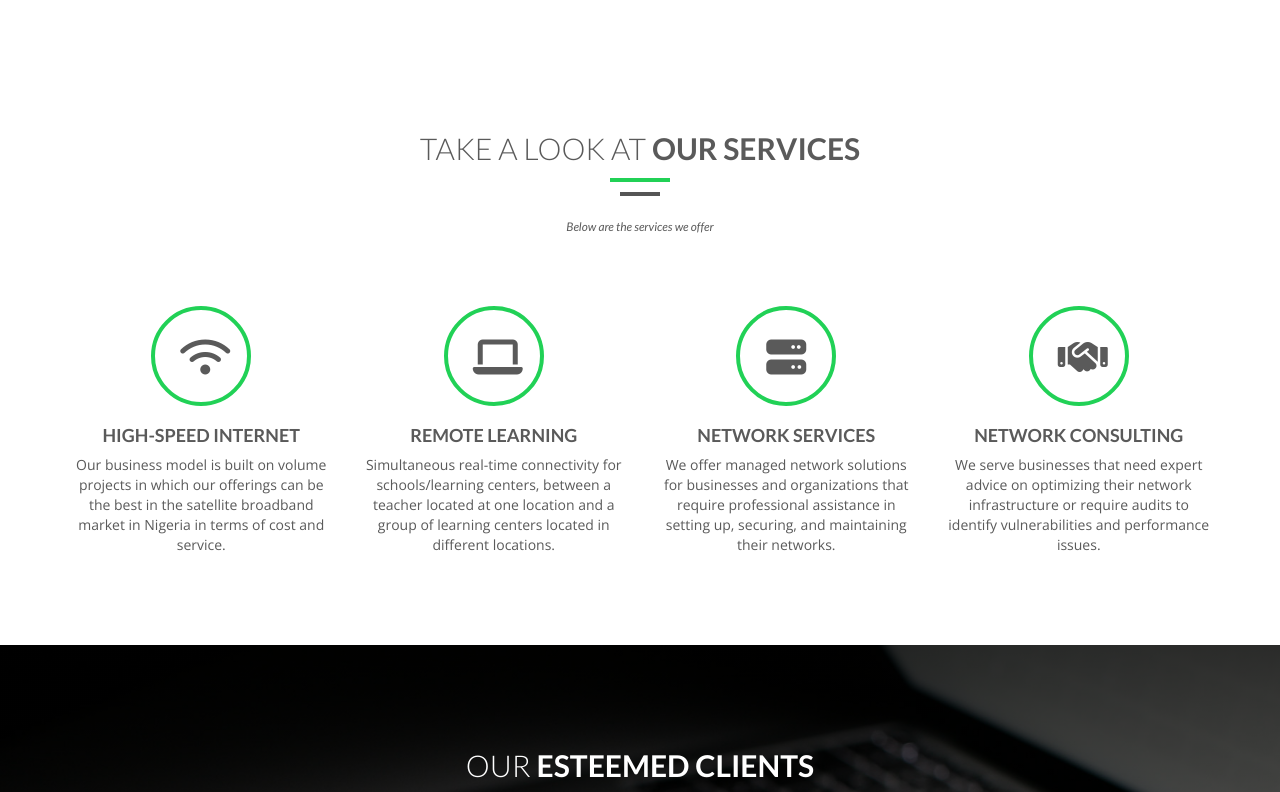
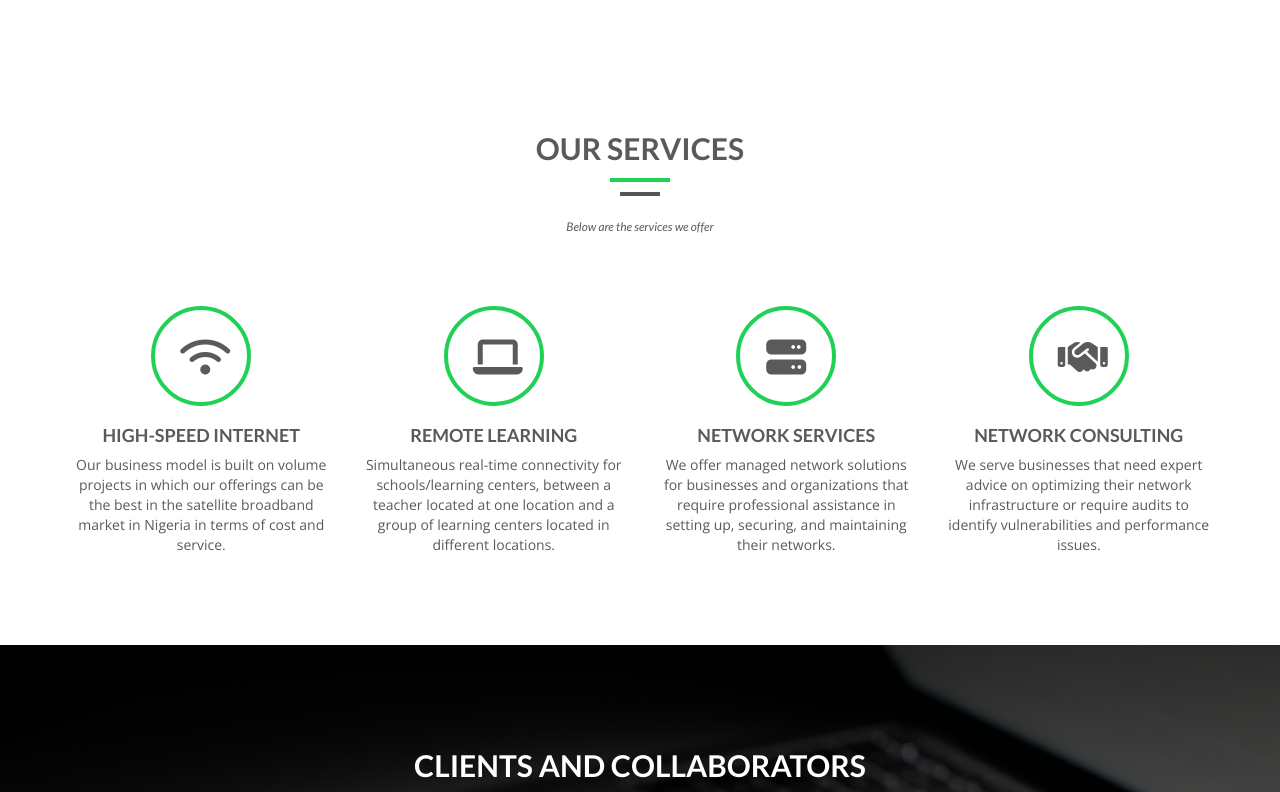
Before and after one commit to go360isp/go360isp, a plain HTML site: page index.html in a window 1280 px wide. Shown: the part 2160-2952 px from the top of the page. Drawn offline with nearby package versions, Linux system fonts and the light colour scheme.

Commit message:
Changed services title

```diff
--- a/index.html
+++ b/index.html
@@ -367,7 +367,7 @@
     <div id="tf-services" class="text-center">
         <div class="container" >
             <div class="section-title center">
-                <h2>Take a look at <strong>our services</strong></h2>
+                <h2><strong>Our services</strong></h2>
                 <div class="line">
                     <hr>
                 </div>
@@ -413,7 +413,7 @@
             <div class="container">
 
                 <div class="section-title center">
-                    <h2>Our <strong>Esteemed Clients</strong></h2>
+                    <h2><strong>Clients and Collaborators</strong></h2>
                     <div class="line">
                         <hr>
                     </div>
```
